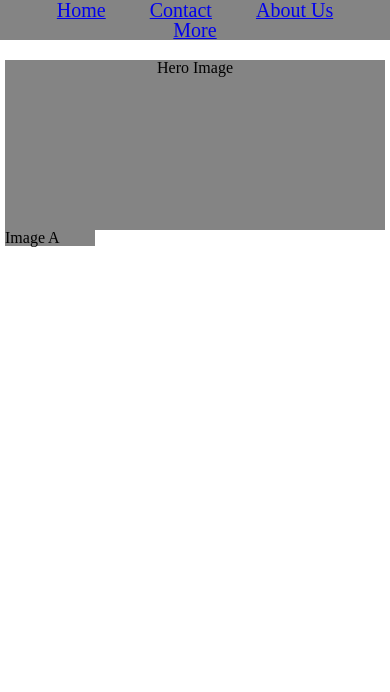
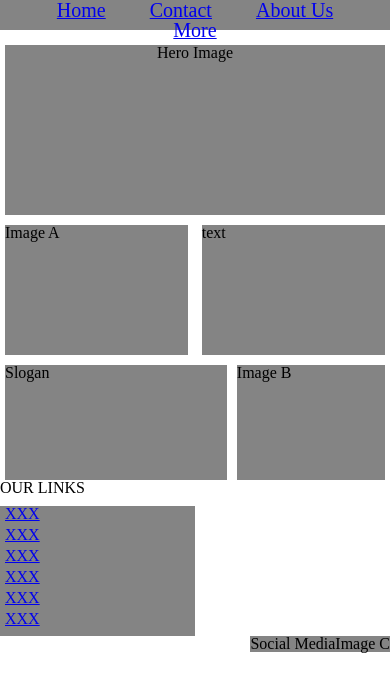
Before and after one commit to victoriaWindle/Windle_V_Project_5, a plain HTML site: page index.html in a window 390 px wide. Drawn offline with Linux system fonts and the light colour scheme.

Commit message:
added more css and html

```diff
--- a/css/main.css
+++ b/css/main.css
@@ -23,6 +23,7 @@
 	font-size: 43px;
 	padding: 20px;
 
+
 }
 
 
@@ -31,6 +32,7 @@
 {
 	#navMenu {
 		text-align: center;
+		height: 30px;
 	}
 
 	#navMenu li {
@@ -39,7 +41,7 @@
 
 	#heroImage {
 		background-color: #848484;
-		margin-top: 20px;
+		margin-top: 15px;
 		margin-left: 5px;
 		margin-right: 5px;
 		margin: bottom: 10px;
@@ -50,6 +52,59 @@
 	#imageA {
 		background-color: #848484;
 		margin-left: 5px;
-		width: 90px;
+		float: left;
+		width: 47%;
+		height: 130px;
+		margin-top: 10px;
+		margin-right: 5px;
+	}
+
+	#textA {
+		background-color: #848484;
+		margin-right: 5px;
+		margin-top: 10px;
+		height: 130px;
+		width: 47%;
+		float: right;
+	}
+
+	#slogan {
+		background-color: #848484;
+		margin-left: 5px;
+		height: 115px;
+		margin-top: 10px;
+		float: left;
+		width: 57%;
+	}
+
+	#imageB {
+		background-color: #848484;
+		margin-right: 5px;
+		height: 115px;
+		float: right;
+		margin-top: 10px;
+		margin-left: 5px;
+		width: 38%;
+	}
+
+	#footerMenu {
+		background-color: #848484;
+		margin-top: 10px;
+		width: 50%;
+		height: 130px;
+	}
+	#footerMenu li {
+		margin: 5px;
+	}
+
+	#imageC {
+		background-color: #848484;
+		float: right;
+	}
+
+	#socialMedia {
+		background-color: #848484;
+		position: relative;
+		float: right;
 	}
 }
--- a/index.html
+++ b/index.html
@@ -37,14 +37,44 @@
 	</div>
 
 	<div id="textA">
+		<h2>text</h2>
 	</div>
 
 	<div id="slogan">
+		<h2>Slogan</h2>
 	</div>
 
 	<div id="imageB">
+		<h2>Image B</h2>
 	</div>
 
+</section>
+
+<section id="footer">
+
+	<div id="footerTitle">
+		<h2>OUR LINKS</h2>
+		</div>
+
+	<div id="links">
+
+		<ul id="footerMenu">
+			<a href="#"><li>XXX</li></a>
+			<a href="#"><li>XXX</li></a>
+			<a href="#"><li>XXX</li></a>
+			<a href="#"><li>XXX</li></a>
+			<a href="#"><li>XXX</li></a>
+			<a href="#"><li>XXX</li></a>
+		</ul>
+	</div>
+
+	<div id="imageC">
+		<h2>Image C</h2>
+	</div>
+
+	<div id="socialMedia">
+		<h2>Social Media</h2>
+	</div>
 </section>
 
 	</div>
```
